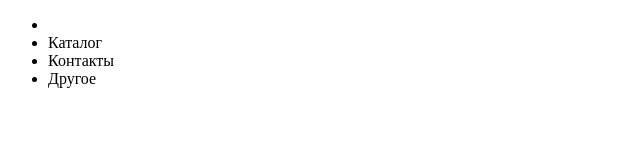
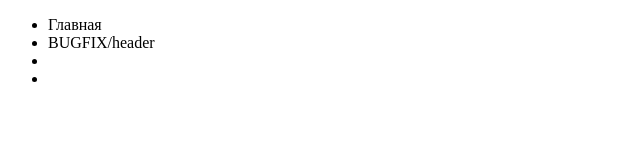
Before and after one commit to Dmitriy8413/Learngit, a plain HTML site: page index.html in a window 1280 px wide. Shown: the whole page, without its empty margins (0-640 px from the left). Drawn offline with Linux system fonts and the light colour scheme.

Commit message:
bugfix/header

```diff
--- a/index.html
+++ b/index.html
@@ -9,10 +9,10 @@
 <body>
     <nav>
         <ul>
+            <li>Главная</li>
+            <li>BUGFIX/header</li>
             <li></li>
-            <li>Каталог</li>
-            <li>Контакты</li>
-            <li>Другое</li>
+            <li></li>
         </ul>
     </nav>
 </body>
```
